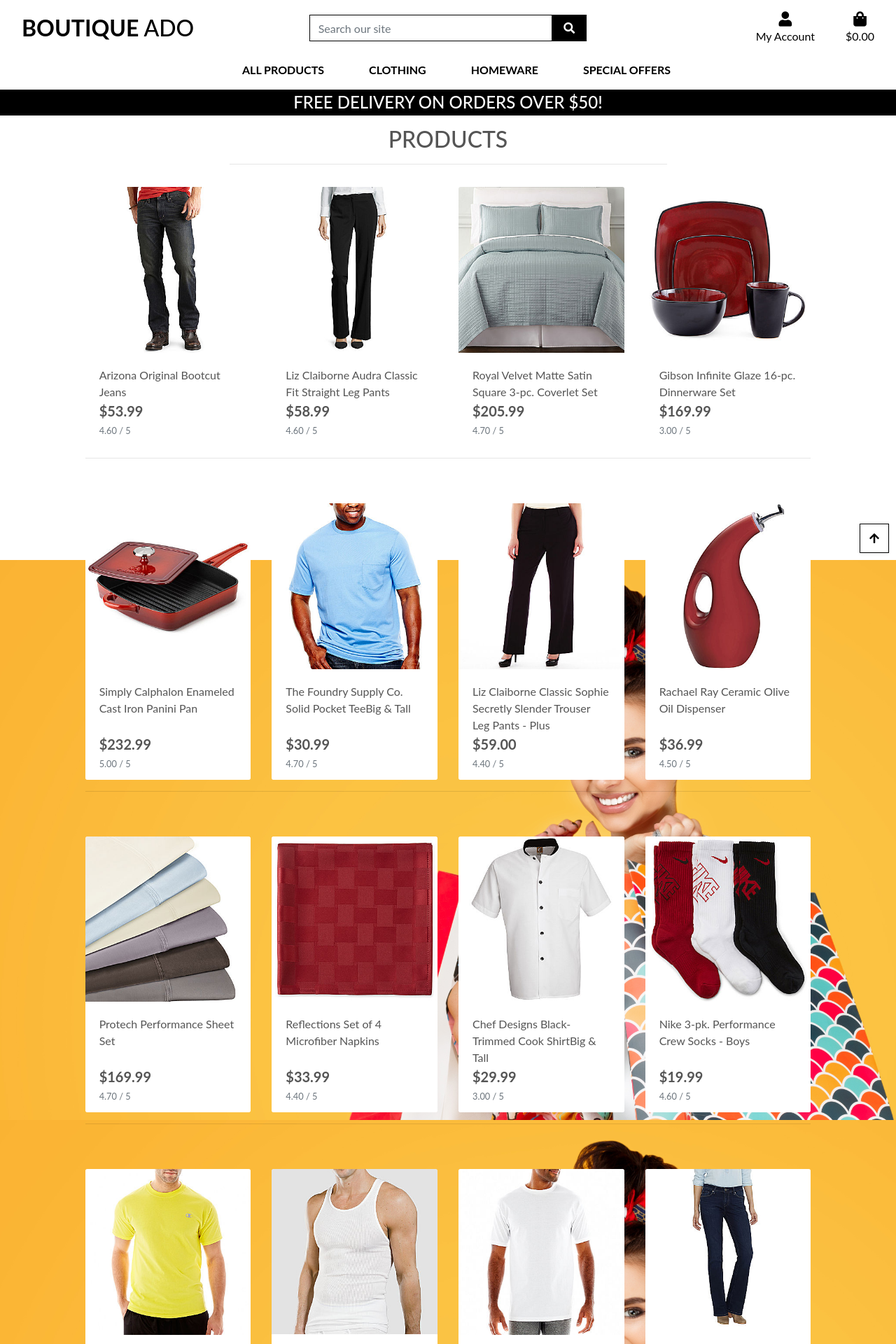
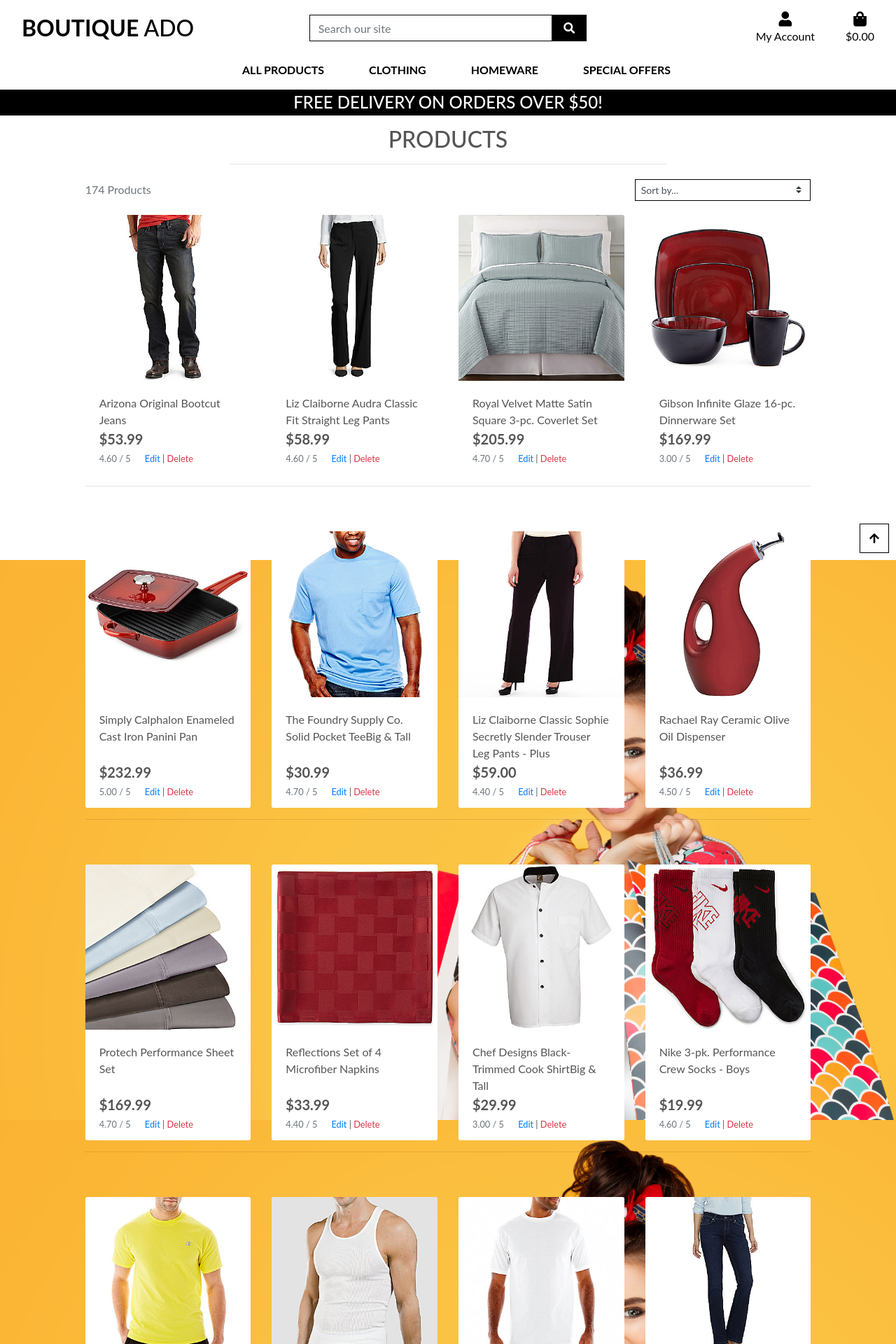
Before and after one commit to ckz8780/django_ecommerce, a Django app: page /products/ in a window 1280 px wide. Shown: the top 1920 px of the page at 70% size. Run offline with Django 3.2, Linux system fonts and the light colour scheme; the visitor is signed in with stand-in values (Sample User, id 1); data comes from the database, SQL or seed files in the repository; some libraries are stand-ins or nearby versions; some web fonts are replaced.

Commit message:
Added sorting functionality and final touches

```diff
--- a/products/templates/products/product_detail.html
+++ b/products/templates/products/product_detail.html
@@ -36,6 +36,9 @@
 					<small class="text-muted">{{ product.rating }} / 5</small>
 				{% else %}
 					<small class="text-muted">No Rating</small>
+				{% endif %}
+				{% if request.user.is_superuser %}
+					<small class="ml-3"><a href="{% url 'edit_product' product.id %}">Edit</a> | <a class="text-danger" href="{% url 'delete_product' product.id %}">Delete</a></small>
 				{% endif %}
 				<p class="mt-3">{{ product.description }}</p>
 				<form class="form" action="{% url 'add_to_cart' product.id %}" method="POST">
--- a/products/templates/products/products.html
+++ b/products/templates/products/products.html
@@ -20,11 +20,34 @@
 			{% for c in current_categories %}
 				<a class="category-badge" href="{% url 'products' %}?category={{ c.name }}"><span class="p-2 mt-2 badge badge-white text-black rounded-0 border border-dark">{{ c.friendly_name }}</span></a>
 			{% endfor %}
-			<hr class="w-50">
+			<hr class="w-50 mb-1">
 		</div>
 	</div>
-	<div class="row mt-3">
+	<div class="row">
 		<div class="product-container col-10 offset-1">
+			<div class="row mt-1 mb-2">
+				<div class="col-12 col-md-6 my-auto order-md-12 d-flex justify-content-center justify-content-md-end">
+					<div class="sort-select-wrapper w-50">
+						<select id="sort-selector" class="custom-select custom-select-sm rounded-0 border border-black {% if current_sorting != 'None_None' %}shadow{% endif %}">
+							<option value="reset" {% if current_sorting == 'None_None' %}selected{% endif %}>Sort by...</option>
+							<option value="price_asc" {% if current_sorting == 'price_asc' %}selected{% endif %}>Price (low to high)</option>
+							<option value="price_desc" {% if current_sorting == 'price_desc' %}selected{% endif %}>Price (high to low)</option>
+							<option value="rating_asc" {% if current_sorting == 'rating_asc' %}selected{% endif %}>Rating (low to high)</option>
+							<option value="rating_desc" {% if current_sorting == 'rating_desc' %}selected{% endif %}>Rating (high to low)</option>
+							<option value="name_asc" {% if current_sorting == 'name_asc' %}selected{% endif %}>Name (A-Z)</option>
+							<option value="name_desc" {% if current_sorting == 'name_desc' %}selected{% endif %}>Name (Z-A)</option>
+							<option value="category_asc" {% if current_sorting == 'category_asc' %}selected{% endif %}>Category (A-Z)</option>
+							<option value="category_desc" {% if current_sorting == 'category_desc' %}selected{% endif %}>Category (Z-A)</option>
+						</select>
+					</div>
+				</div>
+				<div class="col-12 col-md-6 order-md-1">
+					<p class="text-muted mt-3 text-center text-md-left">
+						{% if search_term or current_categories or current_sorting != 'None_None' %}<span class="small"><a href="{% url 'products' %}">Products Home</a> | </span>{% endif %}
+						{{ products|length }} Products{% if search_term %} found for <strong>"{{ search_term }}"</strong>{% endif %}
+					</p>
+				</div>
+			</div>
 			<div class="row">
 				{% for product in products %}
 					<div class="col-sm-6 col-md-6 col-lg-4 col-xl-3">
@@ -49,6 +72,9 @@
 											<small class="text-muted">{{ product.rating }} / 5</small>
 										{% else %}
 											<small class="text-muted">No Rating</small>
+										{% endif %}
+										{% if request.user.is_superuser %}
+											<small class="ml-3"><a href="{% url 'edit_product' product.id %}">Edit</a> | <a class="text-danger" href="{% url 'delete_product' product.id %}">Delete</a></small>
 										{% endif %}
 									</div>
 								</div>
@@ -108,4 +134,32 @@
 			}
 		})
 	</script>
+
+	<!-- Sort Selector -->
+	<script type="text/javascript">
+		$('#sort-selector').change(function() {
+			// Get selector and current URL
+			var selector = $(this);
+			var currentUrl = new URL(window.location);
+
+			// Get selected value (e.g. price_asc, rating_desc, etc)
+			var selectedVal = selector.val();
+			if(selectedVal != "reset"){
+				var sort = selectedVal.split("_")[0];
+				var direction = selectedVal.split("_")[1];
+
+				// Replace GET params
+				currentUrl.searchParams.set("sort", sort);
+				currentUrl.searchParams.set("direction", direction);
+
+				// Replace URL and reload
+				window.location.replace(currentUrl);
+			} else {
+				// If user selects "Sort by...", reset sorting
+				currentUrl.searchParams.delete("sort");
+				currentUrl.searchParams.delete("direction");
+				window.location.replace(currentUrl);
+			}
+		})
+	</script>
 {% endblock %}
--- a/templates/allauth/account/logout.html
+++ b/templates/allauth/account/logout.html
@@ -16,7 +16,7 @@
   {% if redirect_field_value %}
   <input type="hidden" name="{{ redirect_field_name }}" value="{{ redirect_field_value }}"/>
   {% endif %}
-  <a class="btn btn-dark text-light" href="{% url 'home' %}">Cancel</a>
+  <a class="btn btn-outline-black rounded-0" href="{% url 'home' %}">Cancel</a>
   <button type="submit">{% trans 'Sign Out' %}</button>
 </form>
 
```
